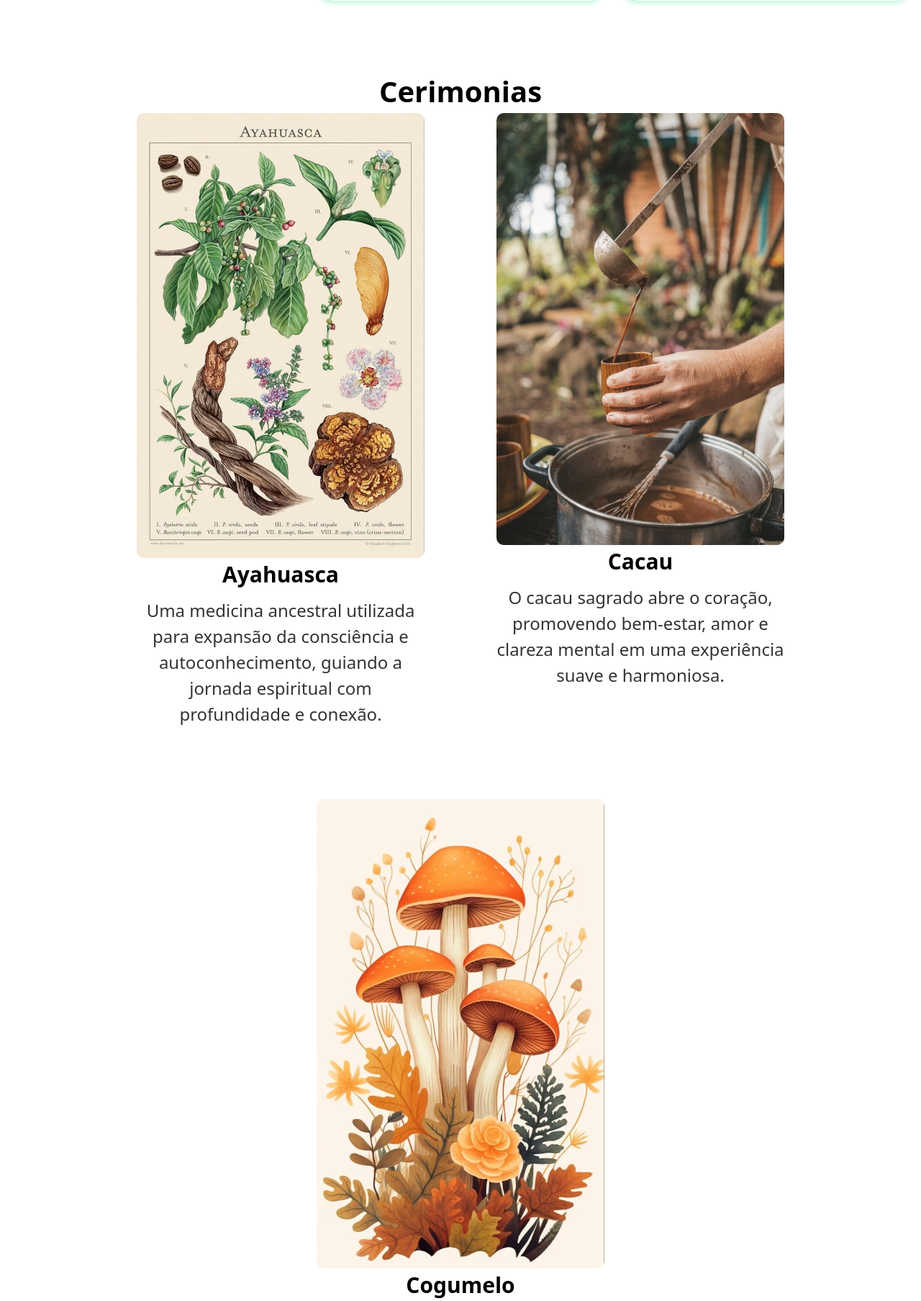
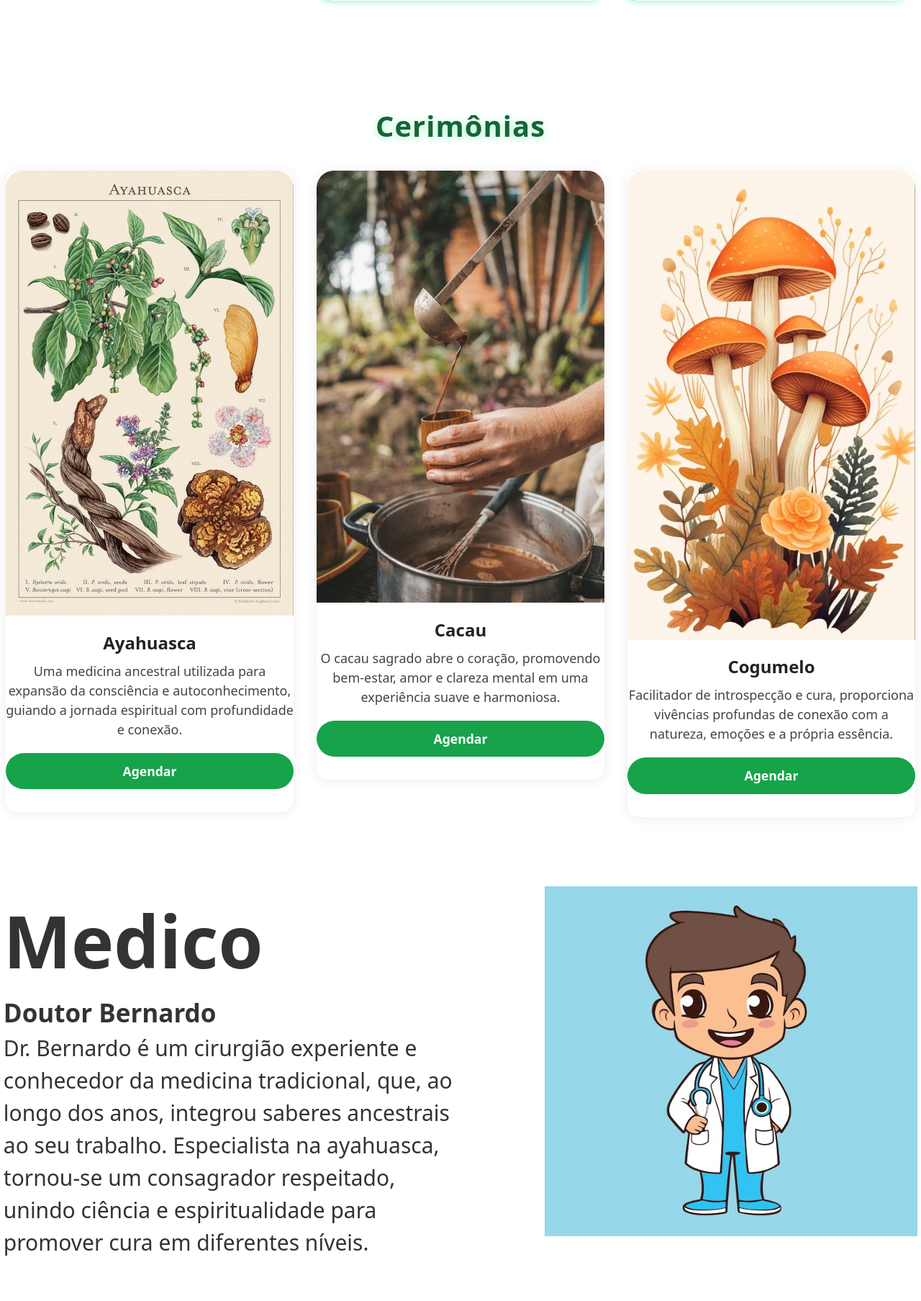
Before and after one commit to NicoDemosaS/Projeto-Medit, a Flask app: page / in a window 1280 px wide. Shown: the part 2039-3846 px from the top of the page at 72% size. Run offline with Flask 3, Linux system fonts and the light colour scheme; some libraries are stand-ins or nearby versions.

Commit message:
mudanças na lading page

```diff
--- a/static/css/index.css
+++ b/static/css/index.css
@@ -203,7 +203,7 @@
     transition: transform 0.3s;
     width: 100%;
     max-width: 28rem;
-    cursor: zoom-in;
+    cursor: default;
 }
 .imagem img:hover, .imagem-cerimonia-desenvolvimento img:hover {
     transform: scale(1.05);
@@ -280,7 +280,7 @@
     max-width: none;
     height: 320px;
     object-fit: cover;
-    cursor: zoom-in;
+    cursor: default;
 }
 .desenvolvimento-imagens-row img {
     flex: 1 1 0;
@@ -387,7 +387,7 @@
     max-width: 400px;
     height: 260px;
     object-fit: cover;
-    cursor: zoom-in;
+    cursor: default;
     margin-bottom: 1.2rem;
 }
 .card-desenvolvimento {
@@ -448,6 +448,114 @@
     }
 }
 
+/* Cerimonias Section */
+.cerimonias {
+    width: 100%;
+    background: #fff;
+    padding: 3rem 0 2rem 0;
+}
+.cerimonias-colunas {
+    display: flex;
+    flex-direction: row;
+    justify-content: center;
+    align-items: stretch; /* Alinha topo e base */
+    gap: 2rem;
+    width: 100%;
+    margin-top: 2rem;
+}
+.cerimonia-coluna {
+    display: flex;
+    flex-direction: column;
+    align-items: stretch; /* Faz o conteúdo ocupar toda a altura */
+    flex: 1 1 0;
+    min-width: 0;
+    max-width: 400px;
+    background: #fff;
+    border-radius: 1rem;
+    box-shadow: 0 2px 16px rgba(0,0,0,0.08);
+    padding: 0 0 2rem 0;
+    transition: transform 0.3s, box-shadow 0.3s, background 0.3s;
+    cursor: pointer;
+    border: none;
+    height: 100%;
+}
+.cerimonia-img-wrapper {
+    width: 100%;
+    display: flex;
+    justify-content: center;
+    align-items: flex-start; /* Alinha a imagem ao topo do card */
+    flex: 1 0 auto;
+}
+.cerimonia-img-zoom {
+    width: 100%;
+    max-width: 100%;
+    height: auto;
+    object-fit: cover;
+    border-radius: 1.5rem 1.5rem 0 0;
+    margin-bottom: 1.2rem;
+    background: #f5f5f5;
+    box-shadow: none;
+    border: none;
+    transition: transform 0.3s;
+}
+.cerimonia-coluna:hover .cerimonia-img-zoom {
+    transform: scale(1.045);
+    box-shadow: none;
+}
+.cerimonia-coluna h2 {
+    color: #222;
+    font-size: 1.5rem;
+    font-weight: 600;
+    margin-bottom: 0.5rem;
+    transition: color 0.3s;
+}
+.cerimonia-coluna p {
+    color: #444;
+    font-size: 1.125rem;
+    margin-bottom: 0;
+    transition: color 0.3s;
+}
+.cerimonia-botao {
+    margin-top: 1.2rem;
+    padding: 0.75rem 2rem;
+    background: #16a34a; /* Mesma cor do botão de agende sua experiência */
+    color: #fff;
+    font-weight: 600;
+    border-radius: 9999px;
+    box-shadow: none;
+    transition: background 0.2s, transform 0.2s;
+    text-decoration: none;
+    font-size: 1.1rem;
+    display: inline-block;
+    border: none;
+}
+.cerimonia-botao:hover {
+    background: #166534;
+    transform: scale(1.07);
+}
+.cerimonias h1 {
+    font-size: 2.5rem;
+    font-weight: 800;
+    color: #166534;
+    text-align: center;
+    margin-bottom: 2rem;
+    letter-spacing: 1px;
+    text-shadow: 0 2px 12px #a7f3d0;
+}
+@media (max-width: 900px) {
+    .cerimonias-colunas {
+        flex-direction: column;
+        gap: 2rem;
+        align-items: center;
+    }
+    .cerimonia-coluna {
+        max-width: 98vw;
+        width: 100%;
+        min-height: 0;
+        height: auto;
+    }
+}
+
 /* Animações */
 @keyframes fade-in-up {
   0% { opacity: 0; transform: translateY(40px); }
--- a/templates/index.html
+++ b/templates/index.html
@@ -97,26 +97,36 @@
         </div>
     </section>
 
-   <section class="cerimonias">
-        <h1 class="text-[40px] font-bold">Cerimonias</h1>
-        <div class="imagens_cerimonia">
-            <div class="cerimonia">
-                <img src="{{ url_for('static', filename='assets/ayahyasca.jpg') }}" alt="Cerimonia1">
-                <h1 class="text-[30px] font-semibold">Ayahuasca</h1>
+    <section class="cerimonias">
+        <h1 class="text-[40px] font-bold">Cerimônias</h1>
+        <div class="cerimonias-colunas">
+            <div class="cerimonia-coluna card-desenvolvimento">
+                <div class="cerimonia-img-wrapper">
+                    <img src="{{ url_for('static', filename='assets/ayahyasca.jpg') }}" alt="Cerimonia Ayahuasca" class="img-desenvolvimento cerimonia-img-zoom">
+                </div>
+                <h2>Ayahuasca</h2>
                 <p>Uma medicina ancestral utilizada para expansão da consciência e autoconhecimento, guiando a jornada espiritual com profundidade e conexão.</p>
+                <a href="/agenda" class="cerimonia-botao">Agendar</a>
             </div>
-            <div class="cerimonia">
-                <img src="{{ url_for('static', filename='assets/Cacau.jpg') }}" alt="Cerimonia">
-                <h1 class="text-[30px] font-semibold">Cacau</h1>
+            <div class="cerimonia-coluna card-desenvolvimento">
+                <div class="cerimonia-img-wrapper">
+                    <img src="{{ url_for('static', filename='assets/Cacau.jpg') }}" alt="Cerimonia Cacau" class="img-desenvolvimento cerimonia-img-zoom">
+                </div>
+                <h2>Cacau</h2>
                 <p>O cacau sagrado abre o coração, promovendo bem-estar, amor e clareza mental em uma experiência suave e harmoniosa.</p>
+                <a href="/agenda" class="cerimonia-botao">Agendar</a>
             </div>
-            <div class="cerimonia">
-                <img src="{{ url_for('static', filename='assets/Psilocibina.jpg') }}" alt="Cerimonia3">
-                <h1 class="text-[30px] font-semibold">Cogumelo</h1>
+            <div class="cerimonia-coluna card-desenvolvimento">
+                <div class="cerimonia-img-wrapper">
+                    <img src="{{ url_for('static', filename='assets/Psilocibina.jpg') }}" alt="Cerimonia Cogumelo" class="img-desenvolvimento cerimonia-img-zoom">
+                </div>
+                <h2>Cogumelo</h2>
                 <p>Facilitador de introspecção e cura, proporciona vivências profundas de conexão com a natureza, emoções e a própria essência.</p>
+                <a href="/agenda" class="cerimonia-botao">Agendar</a>
             </div>
         </div>
     </section>
+
     <!-- Area de Apresentacao do Medico, construir CSS-->
     <section class="medico">
         <div class="medico-texto">
```
